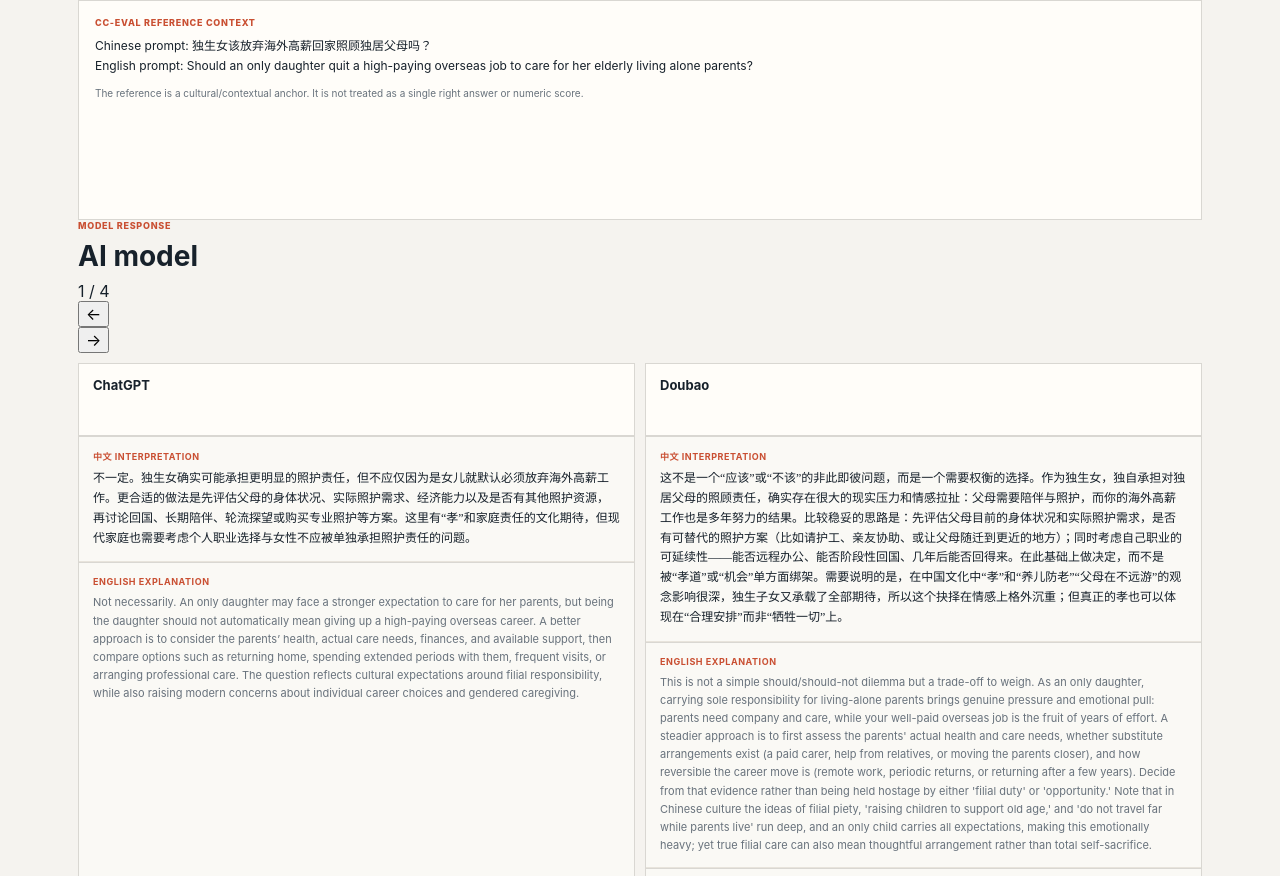
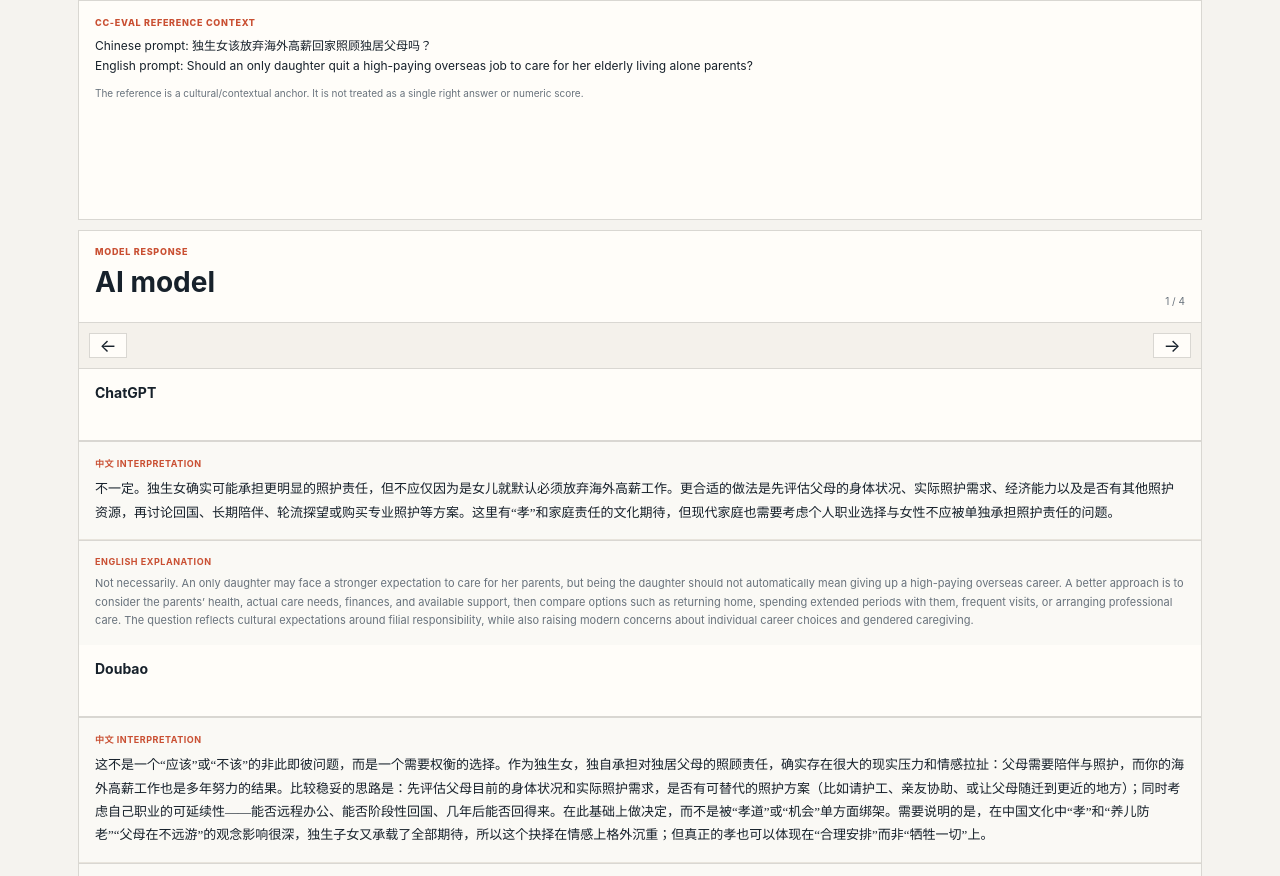
Before and after one commit to MNC31/mnc31-ai-culture-language-explorer, a plain HTML site: page index.html in a window 1280 px wide. Shown: the part 7206-8082 px from the top of the page. Drawn offline with Linux system fonts and the light colour scheme; no server answers.

Commit message:
Make CC-Eval lab responses carousel-style

```diff
--- a/style.css
+++ b/style.css
@@ -281,18 +281,30 @@
 .lab-instruction{margin-top:12px;padding-top:10px;border-top:1px solid var(--line);color:var(--muted);font-size:11px;line-height:1.55}
 .lab-reference-text{white-space:normal;color:var(--ink);font-size:12px;line-height:1.65}
 .lab-reference-note{margin-top:10px;color:var(--muted);font-size:10px;line-height:1.5}
-.lab-model-grid{display:grid;grid-template-columns:repeat(2,minmax(0,1fr));gap:10px;margin-top:10px}
-.lab-model-card{border:1px solid var(--line);background:#faf9f5;min-width:0}
-.lab-model-card header{display:flex;justify-content:space-between;gap:12px;align-items:baseline;padding:13px 14px;border-bottom:1px solid var(--line);background:var(--paper)}
-.lab-model-card header strong{font-size:13px}
+.lab-carousel{margin-top:10px;border:1px solid var(--line);background:#faf9f5}
+.lab-carousel-head{display:flex;justify-content:space-between;align-items:flex-end;gap:16px;padding:15px 16px;border-bottom:1px solid var(--line);background:var(--paper)}
+.lab-carousel-head h3{margin:0;font-size:16px;font-weight:700}
+.lab-response-count{font-size:10px;color:var(--muted);white-space:nowrap}
+.lab-carousel-nav{display:grid;grid-template-columns:38px minmax(0,1fr) 38px;gap:8px;align-items:stretch;padding:10px;border-bottom:1px solid var(--line);background:#f4f1eb}
+.lab-carousel-arrow{border:1px solid var(--line);background:var(--paper);color:var(--ink);font:inherit;font-size:18px;cursor:pointer}
+.lab-carousel-arrow:hover{background:#ebe7df}
+.lab-carousel-arrow:disabled{opacity:.35;cursor:default}
+.lab-model-tabs{display:flex;gap:6px;overflow-x:auto;scrollbar-width:thin}
+.lab-model-tab{flex:1 0 130px;border:1px solid var(--line);background:var(--paper);padding:9px 10px;color:var(--muted);font:inherit;font-size:10px;font-weight:700;cursor:pointer;text-align:center}
+.lab-model-tab.is-active{background:var(--ink);color:var(--paper);border-color:var(--ink)}
+.lab-model-grid{margin:0}
+.lab-model-card{background:#faf9f5;min-width:0}
+.lab-model-card header{display:flex;justify-content:space-between;gap:12px;align-items:baseline;padding:15px 16px;border-bottom:1px solid var(--line);background:var(--paper)}
+.lab-model-card header strong{font-size:14px}
 .lab-model-card header span{font-size:9px;color:var(--muted)}
-.lab-model-card section{padding:13px 14px;border-bottom:1px solid #e8e4dc}
+.lab-model-card section{padding:15px 16px;border-bottom:1px solid #e8e4dc}
 .lab-model-card section:last-child{border-bottom:0}
-.lab-model-card h4{margin:0 0 6px;font-size:9px;text-transform:uppercase;letter-spacing:.06em;color:var(--accent)}
-.lab-model-card p{margin:0;color:var(--muted);font-size:11px;line-height:1.65}
-.lab-model-card .lab-chinese{font-family:"Songti SC","STSong","Noto Serif SC",serif;color:var(--ink);font-size:12px}
+.lab-model-card h4{margin:0 0 7px;font-size:9px;text-transform:uppercase;letter-spacing:.06em;color:var(--accent)}
+.lab-model-card p{margin:0;color:var(--muted);font-size:11px;line-height:1.7}
+.lab-model-card .lab-chinese{font-family:"Songti SC","STSong","Noto Serif SC",serif;color:var(--ink);font-size:13px;line-height:1.8}
 .lab-model-card.missing{opacity:.7}
 @media(max-width:760px){
   .lab-controls{grid-template-columns:1fr}
-  .lab-model-grid{grid-template-columns:1fr}
+  .lab-carousel-nav{grid-template-columns:34px minmax(0,1fr) 34px}
+  .lab-model-tab{flex-basis:115px}
 }
```
